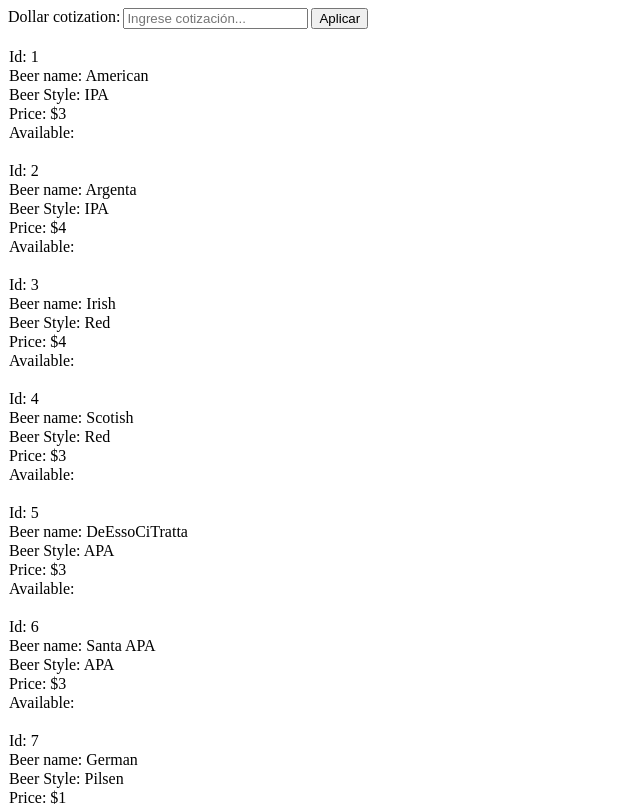
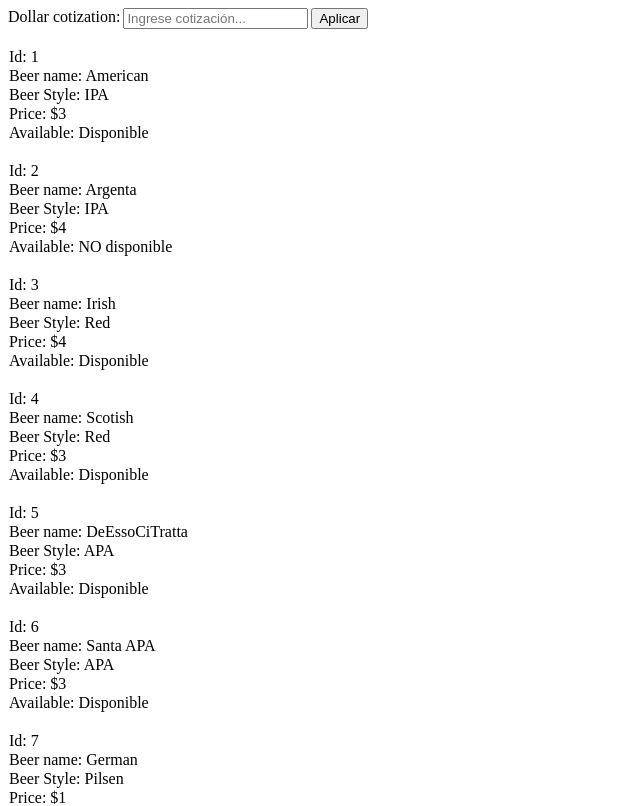
Before and after one commit to ManuelCecarelli/LAB-III_exercises, a React (Vite) app in the folder Ejercitación Unidad P2.1/: page / in a window 1280 px wide. Shown: the top 806 px of the page, without its empty margins (0-640 px from the left). Built offline with nearby package versions, Linux system fonts and the light colour scheme.

Commit message:
En "BeerItem", corregimos el atributo "beerAvailable"

```diff
--- a/Ejercitación Unidad P2.1/components/beerItem/BeerItem.jsx
+++ b/Ejercitación Unidad P2.1/components/beerItem/BeerItem.jsx
@@ -8,7 +8,7 @@ const BeerItem = ({ beerId, beerName, beerStyle, beerPrice, beerAvailable }) =>
         <p>Beer name: {beerName}</p>
         <p>Beer Style: {beerStyle}</p>
         <p>Price: ${beerPrice}</p>
-        <p>Available: {beerAvailable}</p>
+        <p>Available: {beerAvailable ? "Disponible" : "NO disponible"}</p>
         <br/>
       </>
     );
```
